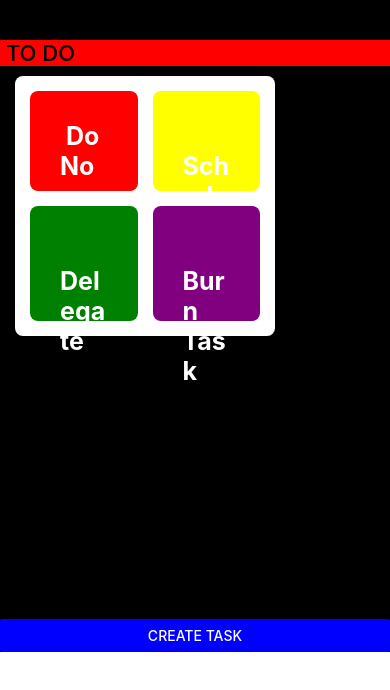
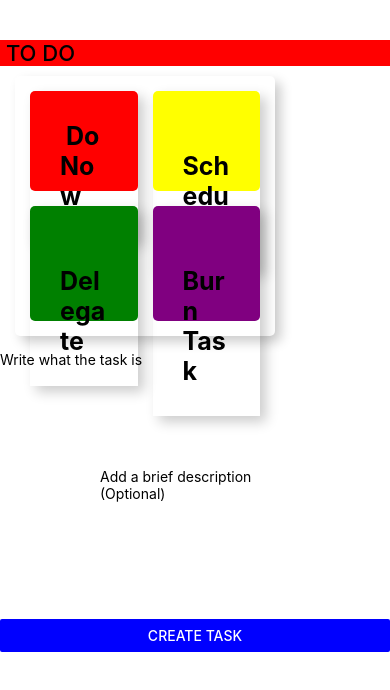
Before and after one commit to EliasPinno/BCHacks2020, a React Native app: screen / in a window 390 px wide. Shown: the top 690 px of the page. Built offline with nearby package versions, Linux system fonts and the light colour scheme.

Commit message:
Added shadows to the cards in MatrixContainer

```diff
--- a/App.js
+++ b/App.js
@@ -8,7 +8,7 @@
 export default function App() {
     return (
       <View>
-        <View style={styles.centered, styles.container}>
+        <View style={styles.master}>
           <Header title={headerTitle} />
           <MatrixContainer />
           <TaskContainer />
@@ -19,12 +19,18 @@
 }
 
 const styles = StyleSheet.create({
-  container: {
+  master: {
     flex: 1,
-    backgroundColor: "#000"
+    backgroundColor: "light blue"
   },
-  centered: {
+  mainLeft: {
     alignItems: 'center',
+  },
+  mainRight: {
+    alignItems: 'right',
+  },
+  mainTop: {
+
   }
 });
 /*
--- a/Components/MatrixContainer.js
+++ b/Components/MatrixContainer.js
@@ -3,7 +3,7 @@
 import { Dimensions } from 'react-native';
 import Tabs from './Tabs';
 const margin = 15;
-const borderRadius = 8;
+const borderRadius = 5;
 var parentSizeX = Dimensions.get('window').width * (2/3);
 var parentSizeY = Dimensions.get('window').height * (8.4/10);
 
@@ -13,10 +13,10 @@
     <View style={styles.headContainer}>
       <View style={styles.eachRow}>
         <View style={styles.topLeft}>
-          <Tabs title = "Do Now" />
+          <Tabs title = "Do Now" color = '0000FF'/>
         </View>
         <View style={styles.topRight}>
-          <Tabs title = "Schedule" />
+          <Tabs title = "Schedule" color = '#000'/>
         </View>
       </View>
       <View style={styles.eachRow}>
--- a/Components/Tabs.js
+++ b/Components/Tabs.js
@@ -1,10 +1,10 @@
 import React from 'react';
 import { View, Text, StyleSheet } from 'react-native';
 
-const Tabs = ({ title }) => {
+const Tabs = ({ title , colors }) => {
   return (
-    <View style = {styles.sizing}>
-      <Text style = {styles.headerText}> {title} </Text>
+    <View style = {styles.sizing, styles.shadows}>
+      <Text color = {colors} style = {styles.headerText}> {title} </Text>
     </View>
   );
 };
@@ -13,12 +13,16 @@
   sizing: {
     aspectRatio: 1
   },
-
+  shadows: {
+    shadowOffset: { width: 6,  height: 6, },
+    shadowColor: 'black',
+    shadowOpacity: 0.2,
+    shadowRadius: 12,
+  },
   headerText: {
     padding: 30,
     fontWeight:'bold',
-    fontSize: 25,
-    color: '#FFF'
+    fontSize: 25
   }
 });
 
```
